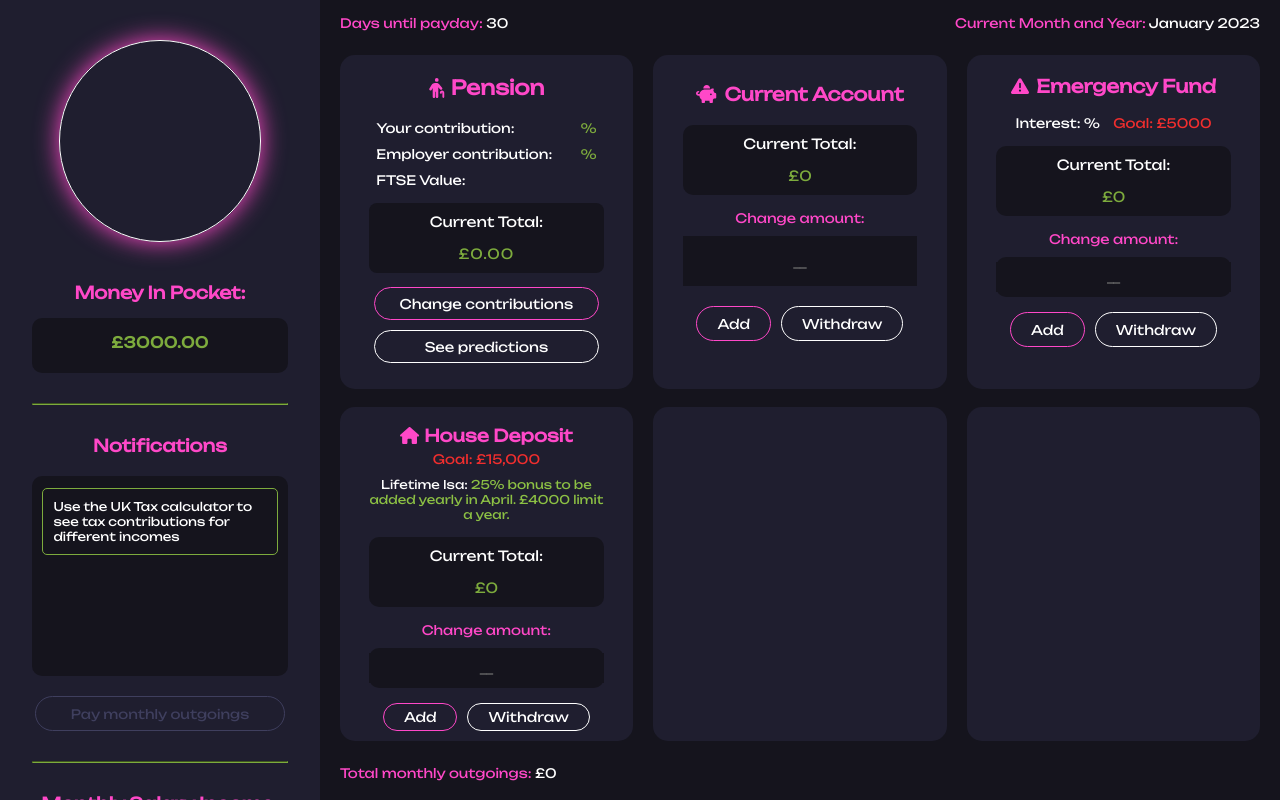
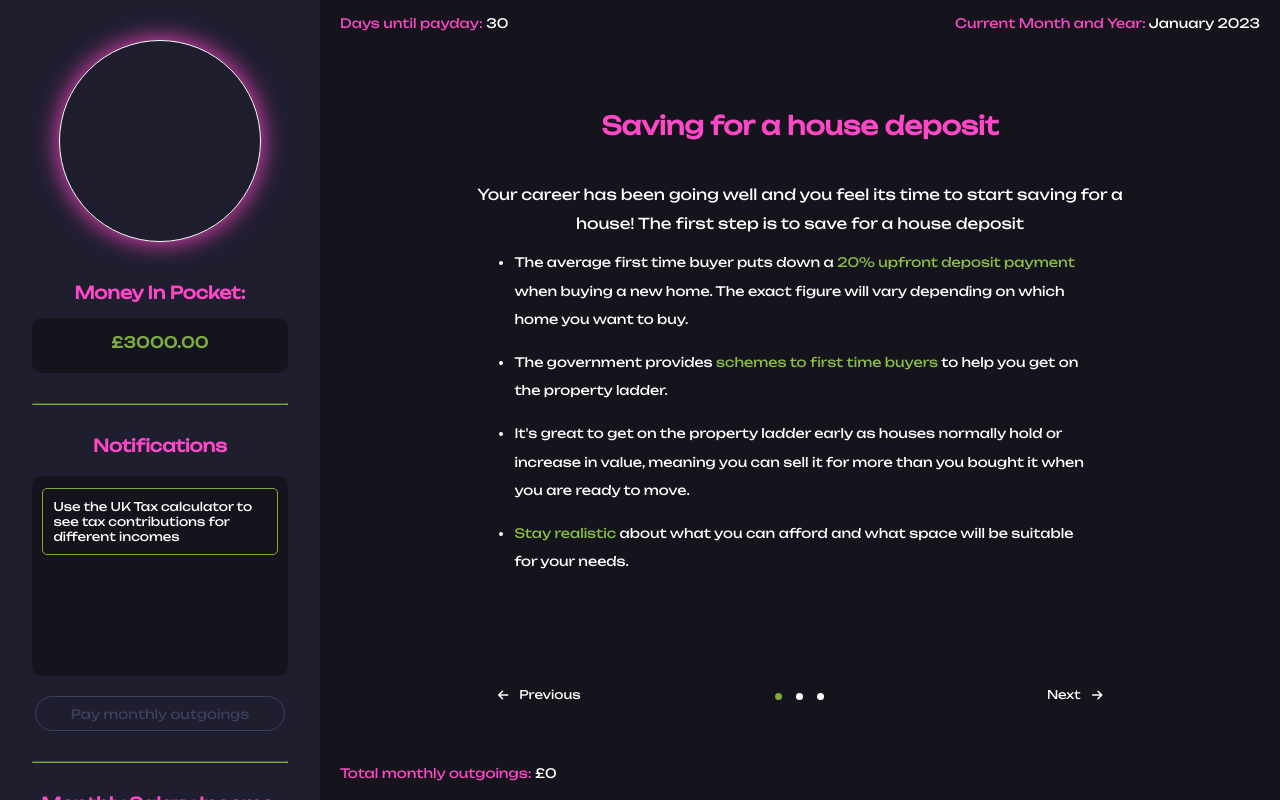
Before and after one commit to lucyscanlon/FinanceGame, a Vue app: page / in a window 1280 px wide. Built offline with nearby package versions, Linux system fonts and the light colour scheme.

Commit message:
house deposit component functional for each account choice - need to make functional over time

```diff
--- a/src/components/MainGame/InformationPages/HouseDepositIntroduction.vue
+++ b/src/components/MainGame/InformationPages/HouseDepositIntroduction.vue
@@ -72,9 +72,6 @@ The parent of this component:
                 <span :class="currentSlide === 2 && 'circleactive'">
                     <font-awesome-icon icon="fa-solid fa-circle"/>
                 </span>
-                <span :class="currentSlide === 3 && 'circleactive'">
-                    <font-awesome-icon icon="fa-solid fa-circle"/>
-                </span>
             </div>
         <div
           v-if="currentSlide < 2" class="next-container">
@@ -107,7 +104,7 @@ The parent of this component:
         },
         data() {
             return {
-                currentSlide: 2,
+                currentSlide: 0,
             }
         },
         methods: {
--- a/src/components/MainGame/MainGameplayComponents/HouseDepositComponent.vue
+++ b/src/components/MainGame/MainGameplayComponents/HouseDepositComponent.vue
@@ -1,61 +1,25 @@
 <template>
     <div class="maingameplay-flex-container">
-        <div class="housedeposit-interactive-title-container everydaysavings-title">
-            <h1><font-awesome-icon icon="fa-solid fa-house" />House Deposit</h1>
-        </div>
-        <div class="home-dep-comp-goal">
-            <p class="colour-red">Goal: £15,000</p>
-        </div>
-        <div class="home-dep-comp-desc">
-            <p>Lifetime Isa: <span class="colour-green">25% bonus to be added yearly in April. £4000 limit a year.</span></p>
-        </div>
-        <div class="emergencyfund-interactive-info-total-container">
-            <div class="currentaccount-total-text-container">
-                <p>Current Total:</p>
-            </div>
-            <div class="currentaccount-total-number-container">
-                <p>£{{manageMoney.houseDepositCurrentTotal}}</p>
-            </div>
-        </div>
-        <div class="currentaccount-addwithdraw-title-container">
-            <p>Change amount:</p>
-        </div>
-        <div class="emergencyfund-addwithdraw-box-container">
-            <div class="emergencyfund-addwithdraw-change">
-                <form>
-                    <input type="number" placeholder="__" v-model="amountToChange">
-                </form>
-            </div>
-        </div>
-        <div class="emergencyfund-add-withdraw-buttons housedeposit-buttons">
-            <button @click="manageMoney.addToHouseDeposit(amountToChange), rerenderComponent()">Add</button>
-            <span  @click="manageMoney.withdrawFromHouseDeposit(amountToChange), rerenderComponent()" class="emergencyfund-withdraw-button"><button>Withdraw</button></span>
-        </div>
-
+        <HouseDepositType v-if="manageHouseDeposit.chosenHouseDepositChoice === 1" name="Lifetime Isa" Desc="25% bonus to be added yearly in April. £4000 limit a year."></HouseDepositType>
+        <HouseDepositType v-if="manageHouseDeposit.chosenHouseDepositChoice === 2" name="Fixed Rate Account" Desc="A high interest account. Locked for 3 years."></HouseDepositType>
+        <HouseDepositType v-if="manageHouseDeposit.chosenHouseDepositChoice === 3" name="Regular Savings Account" Desc="No withdraw or contribution limits."></HouseDepositType>
     </div>
 </template>
 <script setup>
 
-    //import { useHouseDepositChoiceStore } from '../../../store/MainGameChoicesStore'
-    import { useMoneyManageStore } from '../../../store/MoneyStore'
+    import HouseDepositType from './HouseDepositType.vue'
 
-    const manageMoney = useMoneyManageStore()
-    //const manageHouseDeposit = useHouseDepositChoiceStore()
+    import { useHouseDepositChoiceStore } from '../../../store/MainGameChoicesStore'
+
+    const manageHouseDeposit = useHouseDepositChoiceStore()
 
 </script>
 <script>
 
 export default {
     name: 'HouseDepositInteractiveComponent',
-    data() {
-        return {
-            amountToChange: '',
-        }
-    }, methods: {
-        rerenderComponent() {
-            this.amountToChange = '',
-            this.$forceUpdate();
-        }
+    components: {
+        HouseDepositType,
     }
 }
 
--- /dev/null
+++ b/src/components/MainGame/MainGameplayComponents/HouseDepositType.vue
@@ -0,0 +1,64 @@
+<template>
+    <div class="housedeposit-interactive-title-container everydaysavings-title">
+            <h1><font-awesome-icon icon="fa-solid fa-house" />House Deposit</h1>
+        </div>
+        <div class="home-dep-comp-goal">
+            <p class="colour-red">Goal: £15,000</p>
+        </div>
+        <div class="home-dep-comp-desc">
+            <p>{{ name }}: <span class="colour-green">{{ Desc }}</span></p>
+        </div>
+        <div class="emergencyfund-interactive-info-total-container">
+            <div class="currentaccount-total-text-container">
+                <p>Current Total:</p>
+            </div>
+            <div class="currentaccount-total-number-container">
+                <p>£{{manageMoney.houseDepositCurrentTotal}}</p>
+            </div>
+        </div>
+        <div class="currentaccount-addwithdraw-title-container">
+            <p>Change amount:</p>
+        </div>
+        <div class="emergencyfund-addwithdraw-box-container">
+            <div class="emergencyfund-addwithdraw-change">
+                <form>
+                    <input type="number" placeholder="__" v-model="amountToChange">
+                </form>
+            </div>
+        </div>
+        <div class="emergencyfund-add-withdraw-buttons housedeposit-buttons">
+            <button @click="manageMoney.addToHouseDeposit(amountToChange), rerenderComponent()">Add</button>
+            <span  @click="manageMoney.withdrawFromHouseDeposit(amountToChange), rerenderComponent()" class="emergencyfund-withdraw-button"><button>Withdraw</button></span>
+        </div>
+</template>
+<script setup>
+
+    import { useMoneyManageStore } from '../../../store/MoneyStore'
+
+    const manageMoney = useMoneyManageStore()
+
+</script>
+<script>
+
+export default {
+    name: 'HouseDepositType',
+    data() {
+        return {
+            amountToChange: '',
+        }
+    },
+    props: {
+        name: String,
+        Desc: String,
+
+    },
+    methods: {
+        rerenderComponent() {
+            this.amountToChange = '',
+            this.$forceUpdate();
+        }
+    }
+
+}
+
+</script>
--- a/src/store/MainGameChoicesStore.js
+++ b/src/store/MainGameChoicesStore.js
@@ -4,7 +4,7 @@ export const useMainGameplayNavigationStore = defineStore({
   id: "MainGameNavigationStore",
   state: () => ({
     mainGameComponentsUnlocked: 5,
-    currentPage: 1,
+    currentPage: 7,
   }),
   actions: {
     navigateToPage(num) {
```
